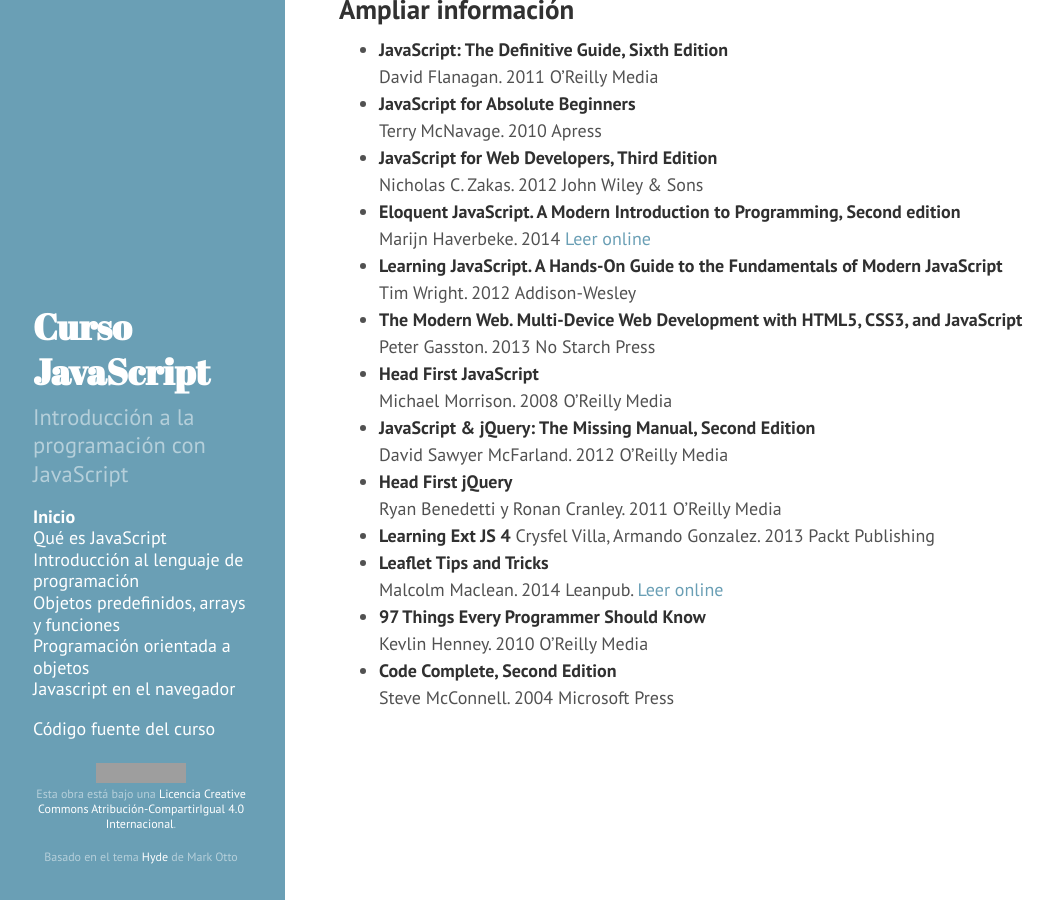
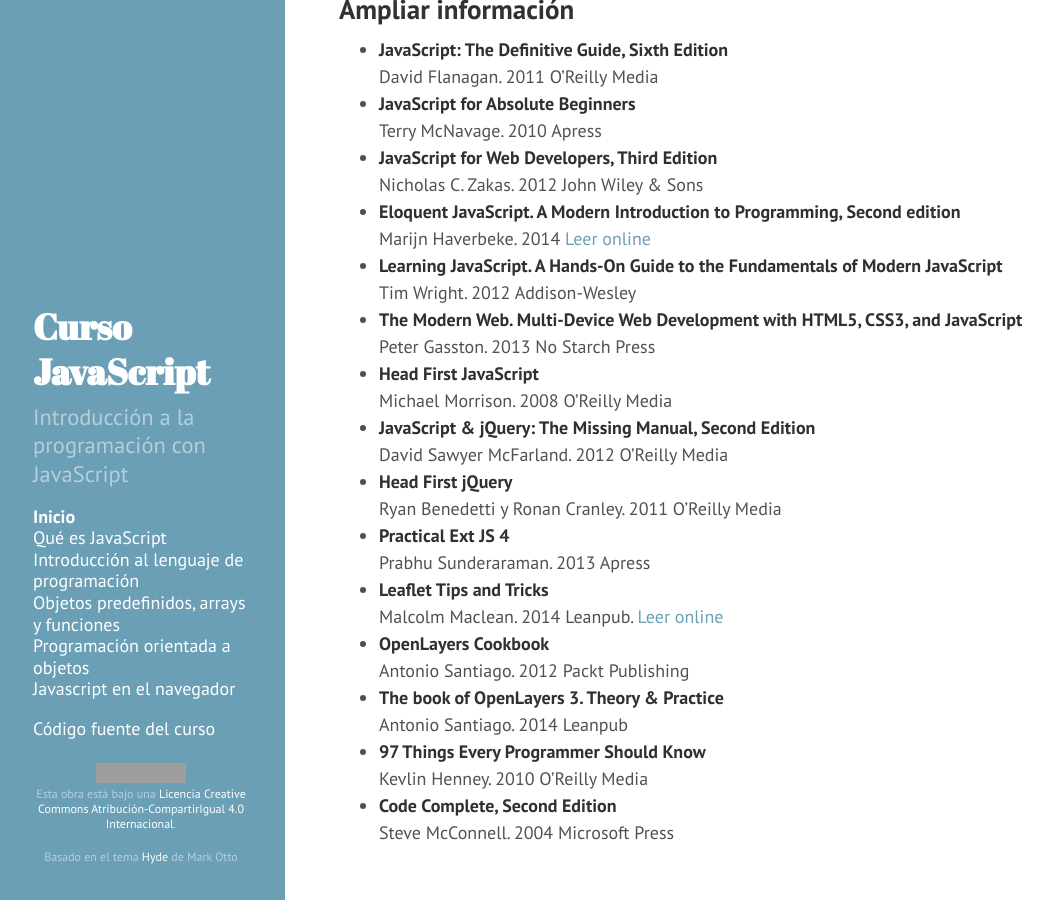
Before and after one commit to xguaita/curso-javascript, a Jekyll site: the page built from index.md, in a window 1280 px wide and 900 px high, scrolled down 3821 px. Shown: the whole window, without its empty margins (3-1056 px from the left). Built offline with Jekyll 4.4.1, drawn with Linux system fonts in a browser that asks for light colours; Markdown is read by kramdown in place of the engine named in the settings; grey boxes are pictures that could not be loaded.

Commit message:
Libros OpenLayers

```diff
--- a/index.md
+++ b/index.md
@@ -111,10 +111,14 @@
   David Sawyer McFarland. 2012 O’Reilly Media
 + **Head First jQuery**
   Ryan Benedetti y Ronan Cranley. 2011 O’Reilly Media
-+ **Learning Ext JS 4**
-  Crysfel Villa, Armando Gonzalez. 2013 Packt Publishing
++ **Practical Ext JS 4**
+  Prabhu Sunderaraman. 2013 Apress
 + **Leaflet Tips and Tricks**
   Malcolm Maclean. 2014 Leanpub. <a href="https://leanpub.com/leaflet-tips-and-tricks/read" target="_blank">Leer online</a>
++ **OpenLayers Cookbook**
+  Antonio Santiago. 2012 Packt Publishing
++ **The book of OpenLayers 3. Theory & Practice**
+  Antonio Santiago. 2014 Leanpub
 + **97 Things Every Programmer Should Know**
   Kevlin Henney. 2010 O’Reilly Media
 + **Code Complete, Second Edition**
```
